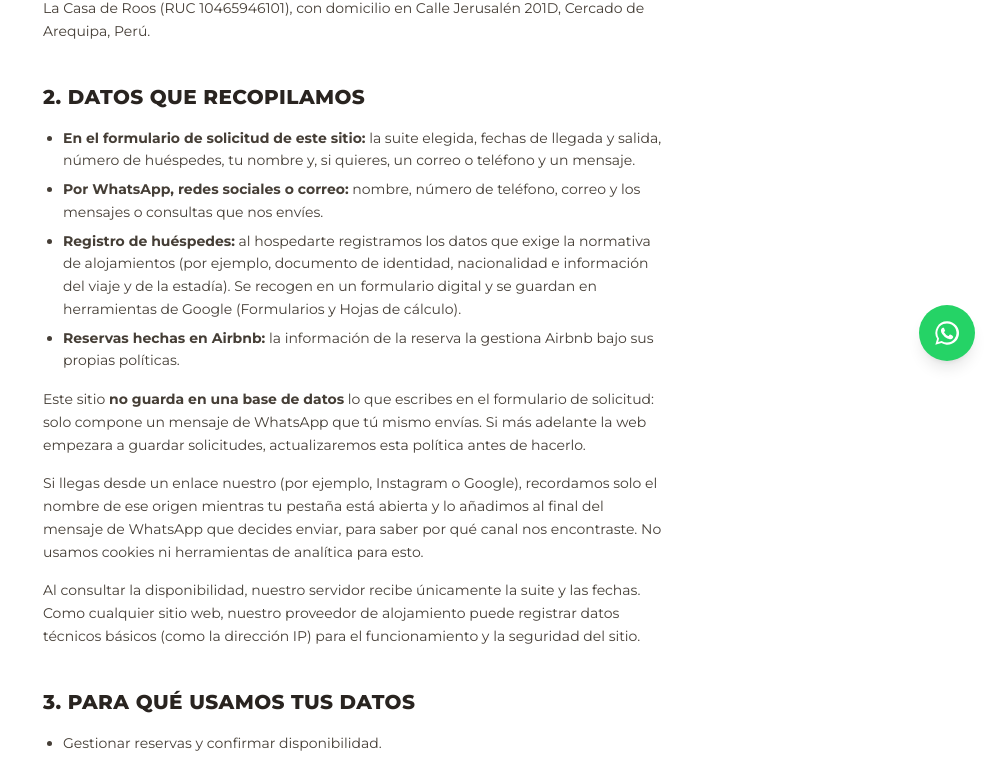
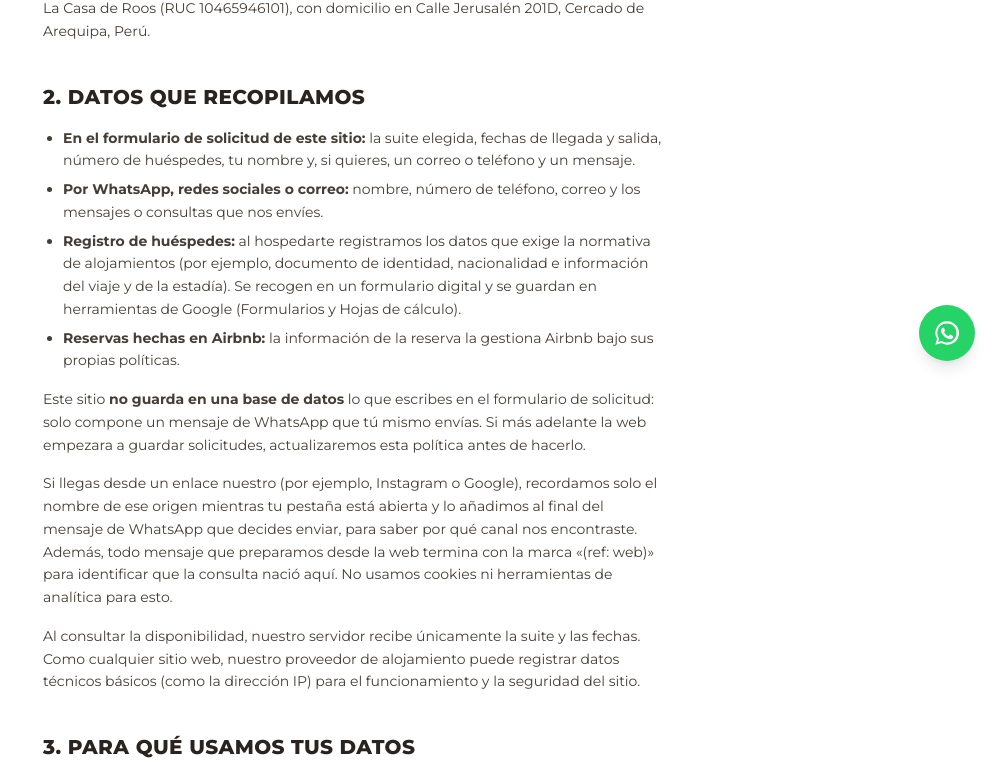
Before and after one commit to GeLX7/la-casa-de-roos, a Next.js app: page /privacidad in a window 1280 px wide. Shown: the part 419-1182 px from the top of the page, without its empty margins (285-1280 px from the left). Built offline with nearby package versions, Linux system fonts and the light colour scheme; no server answers.

Commit message:
web: añadir marcador de origen estable en src/app/privacidad/page.tsx

```diff
--- a/src/app/privacidad/page.tsx
+++ b/src/app/privacidad/page.tsx
@@ -75,7 +75,9 @@
           Si llegas desde un enlace nuestro (por ejemplo, Instagram o Google),
           recordamos solo el nombre de ese origen mientras tu pestaña está
           abierta y lo añadimos al final del mensaje de WhatsApp que decides
-          enviar, para saber por qué canal nos encontraste. No usamos cookies
+          enviar, para saber por qué canal nos encontraste. Además, todo mensaje que
+          preparamos desde la web termina con la marca «(ref: web)» para
+          identificar que la consulta nació aquí. No usamos cookies
           ni herramientas de analítica para esto.
         </p>
         <p>
```
